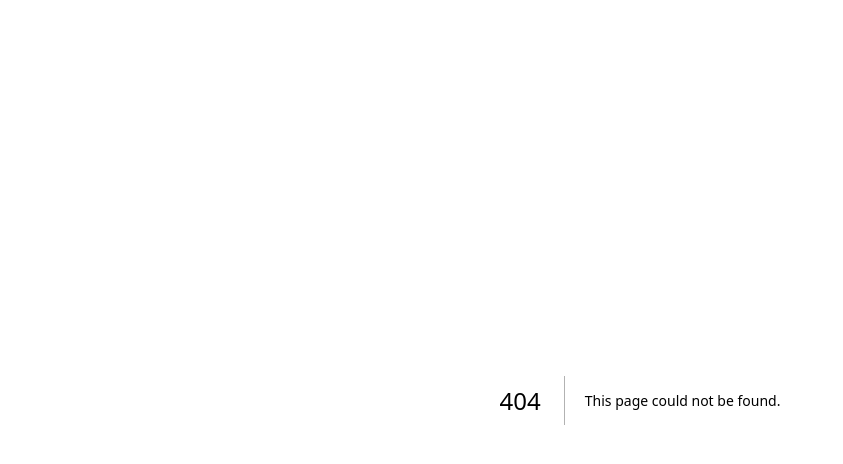
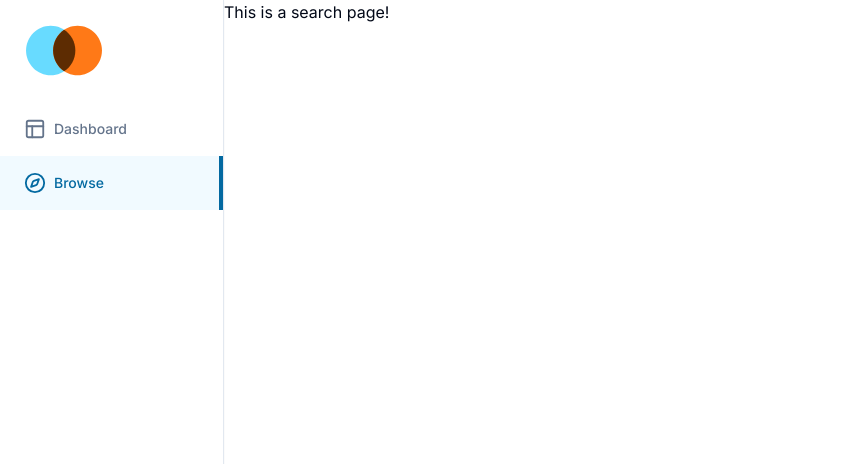
Before and after one commit to Loyoenock/hoitmlms, a Next.js app: page /search in a window 1280 px wide. Before the commit this address had no page. Shown: the top 464 px of the page, without its empty margins (0-843 px from the left). Built offline with nearby package versions, Linux system fonts and the light colour scheme.

Commit message:
Sidebar added

```diff
--- /dev/null
+++ b/app/(dashboard)/(routes)/search/page.tsx
@@ -0,0 +1,9 @@
+const SearchPage = () => {
+  return (
+    <div>
+      This is a search page!
+    </div>
+   );
+}
+
+export default SearchPage;
--- /dev/null
+++ b/app/(dashboard)/_components/logo.tsx
@@ -0,0 +1,12 @@
+import Image from "next/image";
+
+export default function Logo() {
+  return (
+      <Image
+        src="/logo.svg"
+        alt="Logo"
+        width={80}
+        height={80}
+  />
+  );
+}
--- /dev/null
+++ b/app/(dashboard)/_components/sidebar-item.tsx
@@ -0,0 +1,60 @@
+"use client";
+
+import { cn } from "@/lib/utils";
+import { LucideIcon } from "lucide-react";
+import { usePathname, useRouter } from "next/navigation"
+
+
+interface SidebarItemProps {
+  icon: LucideIcon;
+  label: string;
+  href: string;
+};
+
+
+
+export const SidebarItem = ({
+  icon: Icon,
+  label,
+  href,
+}: SidebarItemProps) => {
+  const pathname = usePathname();
+  const router = useRouter();
+
+  const isActive =
+  (pathname === "/" && href ==="/") ||
+  pathname === href ||
+  pathname?.startsWith(`${href}/`);
+
+  const onClick = () => {
+    router.push(href)
+  }
+
+  return (
+    <button
+      onClick={onClick}
+      type="button"
+      className={cn(
+        "flex items-center gap-x-2 text-slate-500 text-sm font-[500] pl-6 transition-all hover:text-slate-600 hover:bg-slate-300/20",
+        isActive && "text-sky-700 bg-sky-200/20 hover:bg-sky-200/20 hover:text-sky-700"
+      )}
+    >
+      <div className="flex items-center gap-x-2 py-4">
+        <Icon
+          size={22}
+          className={cn(
+            "text-slate-500",
+            isActive && "text-sky-700"
+          )}
+        />
+        {label}
+      </div>
+      <div
+        className={cn(
+          "ml-auto opacity-0 border-2 border-sky-700 h-full transition-all",
+          isActive && "opacity-100"
+        )}
+      />
+    </button>
+  )
+}
--- /dev/null
+++ b/app/(dashboard)/_components/sidebar-routes.tsx
@@ -0,0 +1,36 @@
+"use client";
+import { Compass, Layout } from "lucide-react";
+
+import { SidebarItem } from "./sidebar-item";
+
+const guestRoutes = [
+  {
+    icon: Layout,
+    label: "Dashboard",
+    href: "/"
+  },
+  {
+    icon: Compass,
+    label: "Browse",
+    href: "/search"
+  }
+];
+
+export const SidebarRoutes = () => {
+  const routes = guestRoutes;
+
+  return(
+    <div className="flex flex-col w-full">
+
+       {routes.map((route) => (
+         <SidebarItem
+          key={route.label}
+          icon={route.icon}
+          label={route.label}
+          href={route.href}
+         />
+
+        ))}
+    </div>
+  )
+}
--- /dev/null
+++ b/app/(dashboard)/_components/sidebar.tsx
@@ -0,0 +1,18 @@
+import Logo from "./logo";
+import { SidebarRoutes } from "./sidebar-routes";
+
+
+const Siderbar = () => {
+  return (
+    <div className="h-full border-r flex flex-col overflow-y-auto bg-white shadow-sm">
+      <div className="p-6">
+        <Logo />
+      </div>
+      <div className="flex flex-col w-full">
+        <SidebarRoutes />
+      </div>
+    </div>
+   );
+}
+
+export default Siderbar;
--- /dev/null
+++ b/app/(dashboard)/layout.tsx
@@ -0,0 +1,20 @@
+import Sidebar from "./_components/sidebar";
+const DashboardLayout = ({
+  children
+}: {
+  children: React.ReactNode;      // React.ReactNode is a type that represents any object that can be rendered in React
+}) => {
+  return (
+    <div className="h-full">
+      <div className="hidden md:flex h-full w-56 flex-col fixed inset-y-0 z-50">
+        <Sidebar />
+      </div>
+      <main className="md:pl-56 h-full">
+        {children}
+      </main>
+
+    </div>
+   );
+}
+
+export default DashboardLayout;
```
